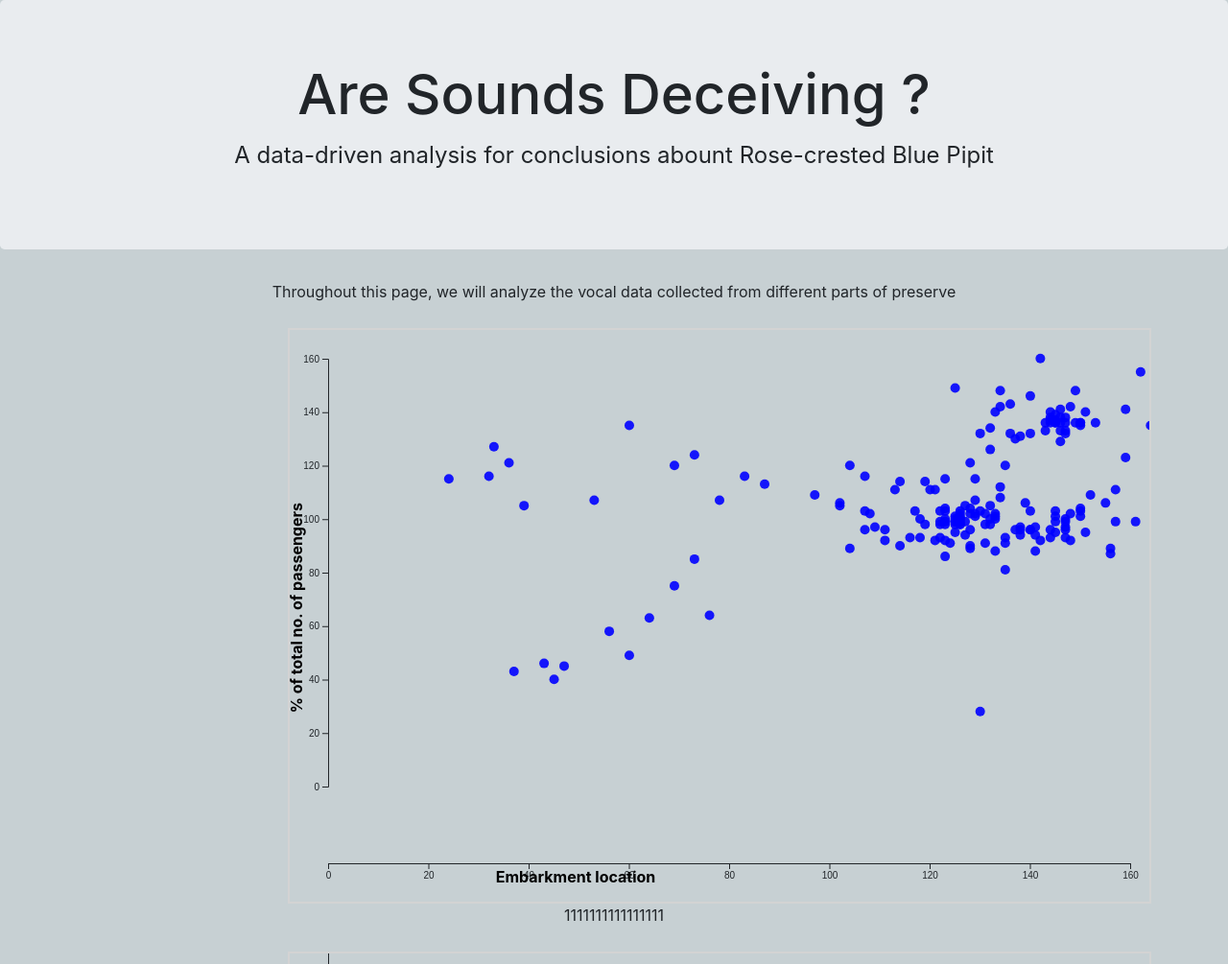
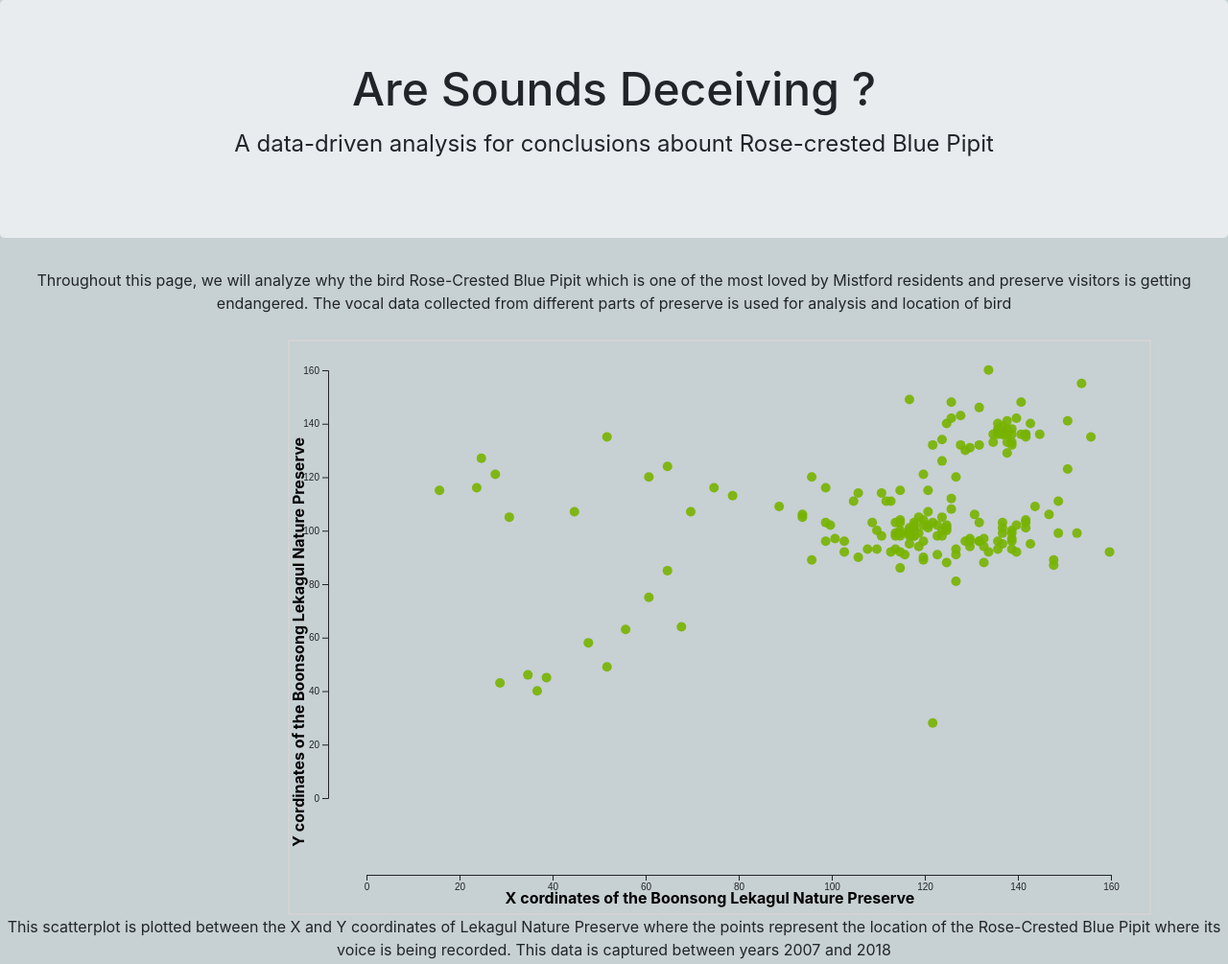
Before and after one commit to darshangummadi/InteractiveDataVisualization, a plain HTML site: page gradproject/index.html in a window 1280 px wide. Shown: the top 1005 px of the page at 96% size. Drawn offline with nearby package versions, Linux system fonts and the light colour scheme.

Commit message:
Add files via upload

```diff
--- a/gradproject/css/style.css
+++ b/gradproject/css/style.css
@@ -1,47 +1,34 @@
-.bars:hover{
-    stroke: rgb(0, 0, 0);
-    stroke-width: 2px;
+
+
+.dot:hover{
+	stroke-width: 2px;
+	stroke : rgb(0, 0, 0)
 }
 
-.bubbles:hover{
-    stroke: black;
-    fill-opacity: 1;
-    stroke-width: 3px;
-}
 
-.bubbles {
-    stroke: white;
-    stroke-width: 2px;
-}
-.dq:hover{
-    stroke: black;
-    stroke-width : 2px;
-}
 
 p{
 
 	text-align: center;
 }
 
-.desc {
-	font-size: 25px;
-}
+
 
 h1 {
-	font-size: 58px;
+	font-size: 48px;
 	padding: 0;
 	margin: 0 0 10px;
 }
 
 h2 {
-	font-size: 20px;
+	font-size: 18px;
 	padding: 0;
 	margin-top: 5px;
 	margin-bottom: 5px;
 }
 
 h3 {
-	font-size: 16px;
+	font-size: 15px;
 	font-weight: bold;
 	padding: 0;
 	margin-top: 30px;
--- a/gradproject/data/TestBirdsLocation.csv
+++ b/gradproject/data/TestBirdsLocation.csv
@@ -1,4 +1,4 @@
-ID, X, Y
+ID,X,Y
 1,140,119
 2,63,153
 3,70,136
--- a/gradproject/index.html
+++ b/gradproject/index.html
@@ -40,20 +40,27 @@
     </head>
     <body style="background-color: rgb(199, 208, 211);">
 
-        <p> Throughout this page, we will analyze the vocal data collected from different parts of preserve</p>
+        <p> Throughout this page, we will analyze why the bird Rose-Crested Blue Pipit which is one of the
+            most loved by Mistford residents and preserve visitors is getting endangered. The vocal data collected
+            from different parts of preserve is used for analysis and location of bird</p>
 
 
         <div style = "margin-left: 300px; float: initial; display: block;">
             <svg id="vis1" height="600" width="900" style="border: 2px solid lightgray;margin-top: 10px;">
+
             </svg>
+
         </div>
-        <p style="text-align: center;">1111111111111111</p>
+        <p style="text-align: center;">This scatterplot is plotted between the X and Y coordinates of Lekagul Nature Preserve where
+        the points represent the location of the Rose-Crested Blue Pipit where its voice is being recorded. This data is captured
+        between years 2007 and 2018</p>
 
         <div style = "margin-left: 300px;">
             <svg id="vis2" height="600" width="900" style="border: 2px solid lightgray;margin-top: 10px;">
         </svg>
         </div>
-        <p style="text-align: center;"> 222222222222222222222222</p>
+        <p style="text-align: center;"> This represents the Number of entries of Rose-Crested Blue Pipit bird volcals recorded
+            from the year the 2007 to 2018</p>
         <br/> <br/>
 
 
@@ -63,7 +70,9 @@
             <svg id="vis3" height="600" width="900" style="border: 2px solid lightgray;margin-top: 10px;">
         </svg>
         </div>
-        <p style="text-align: center;"> 333333333333333333333333</p>
+        <p style="text-align: center;"> This is the data similar to first plot and presented by KAISOS as the proof that the Rose-Crested Blue Pipit
+        exists in the preserve. We can observe there is clear different plots from the actual data. This shows that the firm is trying to
+        deceive with the false data</p>
         <br/> <br/>
 
 
@@ -77,16 +86,17 @@
 
     <script>
 
-        var data = null;
-        let prcnt_tot_hc = null;
-        let expend = null;
 
 
        d3.csv("data/AllBirdsv4.csv",(row,i) => {
+
+            let date = row.Date;
+            let d = date.substring(date.length - 4)
            return{
                bird_name: row.English_name,
                xcordinate: row.X,
-               ycordinate: row.Y
+               ycordinate: row.Y,
+               date : +d
            }
        }).then(data => {
            vis1=loadscatterplot(data, "#vis1");
@@ -107,6 +117,7 @@
                     Y: row.Y
                 }
             }).then(data => {
+                console.log(data);
                 vis3=loadscatterplot2(data, "#vis3");
             })
     </script>
--- a/gradproject/js/bar.js
+++ b/gradproject/js/bar.js
@@ -5,50 +5,54 @@ function loadbar(data,svg_name){
     chart_height = $(svg_name).height();
 
     birds = data.length;
-    //alert(no_of_passengers);
+
     bird_name = data;
+
+
+    var tooltips = d3.select("body")
+        .append("div")
+        .style("position", "absolute")
+        .style("visibility", "hidden")
+        .style("background-color", "black")
+        .style("border-radius", "4px")
+        .style("color", "white").style("padding", "5px")
 
 
     console.log(bird_name);
 
-    /*let new_data = [];
 
-    embarked_locs = d3.map(data, d => d.embarked).keys();
-    embarked_locs.splice(3,1);  // Removing null values
-    //alert(embarked_locs);
-    embarked_locs.forEach(ele => {
-        obj = {};
-        obj[field] = ele;  // field = "Embarked"
-        perc_of_pass = no_of_ps_emb(ele)/no_of_passengers * 100;
-        obj['% of total pass'] = perc_of_pass;
-        new_data.push(obj);
-    });
-
-    //new_data.splice(3,1);  */
 
     xScale = d3.scaleLinear()
                 .domain([2007, 2018])
-                .range([30,chart_width - 30]);
+                .range([50,chart_width - 30]);
 
     yScale = d3.scaleLinear()
                 .domain([0, 20])
-                .range([chart_height - 70, 30]);
+                .range([chart_height - 40, 0]);
 
 
 
     chart.selectAll("rect")
         .data(bird_name).enter()
             .append("rect")
+                .attr("class", "dot")
                 .attr("x", function(d) {  return xScale(d.Year); })
                 .attr("y", function(d) {  return yScale(d.noofentries); })
                 .attr("width", "20px")
                 .attr("height", function(d) { return yScale(20 - d.noofentries); })
-                .attr("fill", "red");
+                .attr("fill", "#ff884d")
+                .on("mouseover", function(d) {
+                    tooltips.style("visibility", "visible")
+                    .html("Year: " + d["Year"] + "<br>" + "No_of_entries: " + d["noofentries"])
+                })
+                .on("mousemove", function(d) {
+                    tooltips.style("top", (d3.event.pageY - 10) + "px").style("left", (d3.event.pageX + 10) + "px");
+                })
 
 
 
     yAxis = chart.append("g")
-                .attr("transform", "translate(40,-50)")
+                .attr("transform", "translate(40,0)")
                 .call(d3.axisLeft().scale(yScale));
 
     xAxis = chart.append("g")
@@ -56,17 +60,17 @@ function loadbar(data,svg_name){
                 .call(d3.axisBottom().scale(xScale));
 
     chart.append("text")
-            .text("Embarkment location")
-            .attr("y",chart_height-20)
-            .attr("dx",chart_width/2 - 150)
+            .text("Year")
+            .attr("y",chart_height-10)
+            .attr("dx",chart_width/2 - 10)
             .style("text-anchor","middle")
             .attr("font-weight","bold");
 
     chart.append("text")
-        .text("% of total no. of passengers")
+        .text("No of entries of birds in the Lekagul Nature Preserve")
         .attr("transform", "rotate(-90)")
-        .attr("y",13)
-        .attr("dx",-180)
+        .attr("y",15)
+        .attr("dx",-100)
         .style("text-anchor","end")
         .attr("font-weight","bold");;
 
--- a/gradproject/js/scatter.js
+++ b/gradproject/js/scatter.js
@@ -5,61 +5,49 @@ function loadscatterplot(data,svg_name){
     chart_height = $(svg_name).height();
 
     birds = data.length;
-    //alert(no_of_passengers);
+
+    var tooltips = d3.select("body")
+        .append("div")
+        .style("position", "absolute")
+        .style("visibility", "hidden")
+        .style("background-color", "black")
+        .style("border-radius", "4px")
+        .style("color", "white").style("padding", "5px")
+
     bird_name =
     data.filter(function(d){ return d.bird_name=="Rose-crested Blue Pipit"})
 
 
     console.log(bird_name);
-
-    /*let new_data = [];
-
-    embarked_locs = d3.map(data, d => d.embarked).keys();
-    embarked_locs.splice(3,1);  // Removing null values
-    //alert(embarked_locs);
-    embarked_locs.forEach(ele => {
-        obj = {};
-        obj[field] = ele;  // field = "Embarked"
-        perc_of_pass = no_of_ps_emb(ele)/no_of_passengers * 100;
-        obj['% of total pass'] = perc_of_pass;
-        new_data.push(obj);
-    });
-
-    //new_data.splice(3,1);  */
-
     xScale = d3.scaleLinear()
                 .domain([0,160])
-                .range([30,chart_width - 30]);
+                .range([30,chart_width - 90]);
 
     yScale = d3.scaleLinear()
                 .domain([0, 160])
                 .range([chart_height - 70, 80]);
 
 
-
-    // chart.selectAll("rect")
-    //     .data(new_data).enter()
-    //         .append("rect")
-    //             .attr("x", function(d) {  return xScale(d["embarked"]); })
-    //             .attr("y", function(d) {  return yScale(d['% of total pass']); })
-    //             .attr("width", "150px")
-    //             .attr("height", chart_height - 30)
-    //             .attr("fill", function(d) { return colorScale(d["embarked"]);
-    //         });
-
     chart.selectAll("circle")
         .data(bird_name).enter()
             .append("circle")
+                .attr("class", "dot")
                 .attr("cx", function(d) {
-                    console.log(d.xcordinate);
+
                     return xScale(d["xcordinate"]); })
                 .attr("cy", function(d) {
                     return yScale(d["ycordinate"]); })
                     .attr("r", 5)
                     .attr("stroke-width","2px")
                     .attr("fill-opacity",0.9)
-                //.attr("height", d=> yScale(100-d["% of total pass"]))//chart_height - 30)
-                .attr("fill", "blue");
+                .attr("fill", "#77b300")
+                .on("mouseover", function(d) {
+                    tooltips.style("visibility", "visible")
+                    .html("Year: " + d["date"] + "<br>" + "X: " + d["xcordinate"] + "<br>" + "Y: " + d["ycordinate"])
+                })
+                .on("mousemove", function(d) {
+                    tooltips.style("top", (d3.event.pageY - 10) + "px").style("left", (d3.event.pageX + 10) + "px");
+                });
 
 
     yAxis = chart.append("g")
@@ -67,21 +55,21 @@ function loadscatterplot(data,svg_name){
                 .call(d3.axisLeft().scale(yScale));
 
     xAxis = chart.append("g")
-                .attr("transform", "translate(10,"+(chart_height-40)+")")
+                .attr("transform", "translate(50,"+(chart_height-40)+")")
                 .call(d3.axisBottom().scale(xScale));
 
     chart.append("text")
-            .text("Embarkment location")
-            .attr("y",chart_height-20)
-            .attr("dx",chart_width/2 - 150)
+            .text("X cordinates of the Boonsong Lekagul Nature Preserve")
+            .attr("y",chart_height-10)
+            .attr("dx",chart_width/2 - 10)
             .style("text-anchor","middle")
             .attr("font-weight","bold");
 
     chart.append("text")
-        .text("% of total no. of passengers")
+        .text("Y cordinates of the Boonsong Lekagul Nature Preserve")
         .attr("transform", "rotate(-90)")
-        .attr("y",13)
-        .attr("dx",-180)
+        .attr("y",15)
+        .attr("dx",-100)
         .style("text-anchor","end")
         .attr("font-weight","bold");;
 
--- a/gradproject/js/scatter2.js
+++ b/gradproject/js/scatter2.js
@@ -1,51 +1,71 @@
-function load_second_visualization(svg_name, data, x_field, y_field){
+function loadscatterplot2(data, svg_name){
     let chart = d3.select(svg_name);
     chart_width = $(svg_name).width();
     chart_height = $(svg_name).height();
 
     xScale = d3.scaleLinear()
-                .domain(d3.extent(data, d => d[x_field]))
-                .range([50,chart_width-50]);
+                .domain([0, 160])
+                .range([50,chart_width-30]);
 
     yScale = d3.scaleLinear()
-                .domain(d3.extent(data, d => d[y_field]))
-                .range([chart_height-50, 50]);
+                .domain([0, 160])
+                .range([chart_height-20, 60]);
+
+
+                var tooltips = d3.select("body")
+                .append("div")
+                .style("position", "absolute")
+                .style("visibility", "hidden")
+                .style("background-color", "black")
+                .style("border-radius", "4px")
+                .style("color", "white").style("padding", "5px")
 
 
     chart.selectAll("circle")
-            .data(data).enter()
-                .append("circle")
-                    .attr("class","rings")
-                    .attr("cx", function(d){ return xScale(d[x_field]); })
-                    .attr("cy", function(d){ return yScale(d[y_field]); })
+        .data(data).enter()
+            .append("circle")
+                .attr("class", "dot")
+                .attr("cx", function(d) {
+
+                    return xScale(d["X"]); })
+                .attr("cy", function(d) {
+                    return yScale(d["Y"]); })
                     .attr("r", 5)
                     .attr("stroke-width","2px")
-                    .attr("fill-opacity",0.9);
+                    .attr("fill-opacity",0.9)
+                .attr("fill", "blue")
+                .on("mouseover", function(d) {
+                    tooltips.style("visibility", "visible")
+                    .html("X: " + d["X"] + "<br>" + "Y: " + d["Y"])
+                })
+                .on("mousemove", function(d) {
+                    tooltips.style("top", (d3.event.pageY - 10) + "px").style("left", (d3.event.pageX + 10) + "px");
+                })
 
-    let xax_height = chart_height - 40;
+
+
+
+    yAxis = chart.append("g")
+                .attr("transform", "translate(40,-50)")
+                .call(d3.axisLeft().scale(yScale));
 
     xAxis = chart.append("g")
-                .attr("transform","translate(0,"+xax_height+")")
+                .attr("transform", "translate(10,"+(chart_height-40)+")")
                 .call(d3.axisBottom().scale(xScale));
 
-    yAxis = chart.append("g")
-                .attr("transform","translate(30,0)")
-                .call(d3.axisLeft().scale(yScale));
+    chart.append("text")
+            .text("X cordinates of the Boonsong Lekagul Nature Preserve")
+            .attr("y",chart_height-10)
+            .attr("dx",chart_width/2 - 10)
+            .style("text-anchor","middle")
+            .attr("font-weight","bold");
 
     chart.append("text")
-            .text("Family members")
-            .attr("y",(xax_height+30))
-            .attr("dx",chart_width/2 - 75)
-            .style("text-anchor","middle")
-            .style("font-weight","bold");
-
-    chart.append("text")
+        .text("Y cordinates of the Boonsong Lekagul Nature Preserve")
         .attr("transform", "rotate(-90)")
-        .attr("y",10)
-        .attr("dx",(-chart_height+30)/2 + 20)
+        .attr("y",15)
+        .attr("dx",-100)
         .style("text-anchor","end")
-        .text("Age")
-        .style("font-weight","bold");
-
+        .attr("font-weight","bold");;
 
 }
```
Also changed, not shown: gradproject/images/map.png (added).
